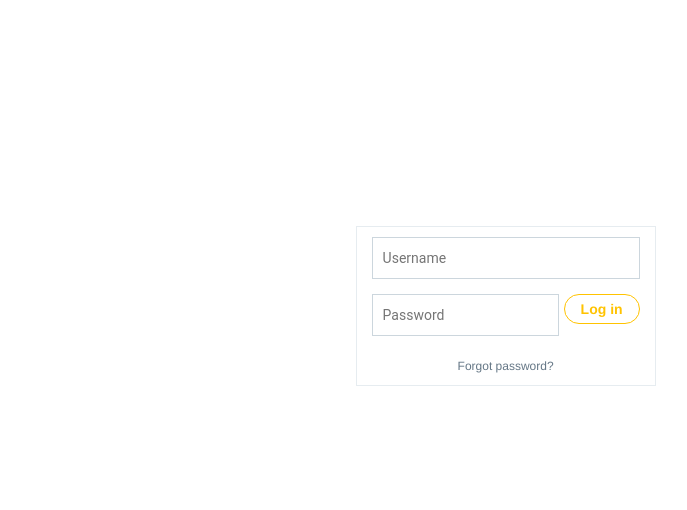
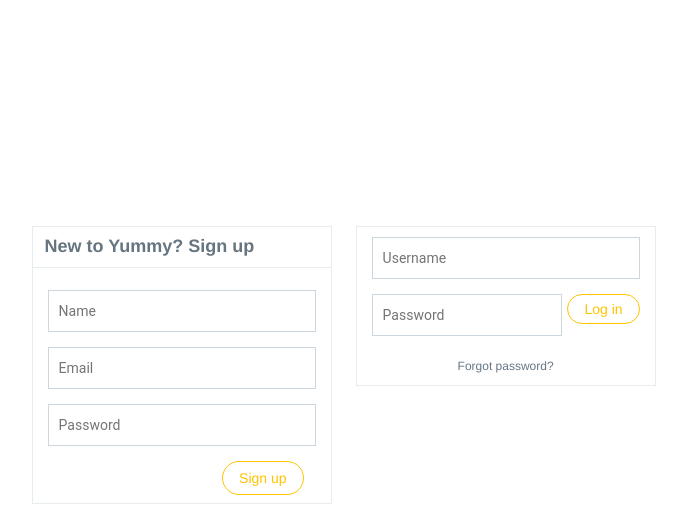
Before and after one commit to Thegaijin/recipes, a Python web app: template app/templates/index.html in a window 1280 px wide. Shown: the part 362-872 px from the top of the page, without its empty margins (348-1035 px from the left). Before the commit the page ends 748 px from the top, so only its background shows below. Run offline with Jinja, Linux system fonts and the light colour scheme; the template is opened without the code that fills it, so the values that code supplies are empty.

Commit message:
adding the sign up form feature

```diff
--- a/app/templates/index.html
+++ b/app/templates/index.html
@@ -32,7 +32,7 @@
                                         <input name="password" placeholder="Password" type="password">
                                     </td>
                                     <td class="login-table-secondary">
-                                        <button type="submit" class="submit button-login buttonm buttonn login-table-btn">
+                                        <button type="submit" class="submit button-sign button-radius button-other login-table-btn">
                                                 Log in
                                             </button>
                                     </td>
@@ -40,11 +40,27 @@
                             </tbody>
                         </table>
                         <div class="forget">
-                            <a class="forgot" href="/account/begin_password_reset" rel="">Forgot password?</a>
+                            <a class="forgot" href="" rel="">Forgot password?</a>
                         </div>
                     </form>
                 </div>
             </div>
+            <div class="signup">
+                <h2>
+                    <strong>New to Yummy?</strong> Sign up</h2>
+                <div class='form'>
+                    <form action="" method="post">
+                        <input name="username" placeholder="Name" type="text">
+                        <input name="email" placeholder="Email" type="text">
+                        <input name="password" placeholder="Password" type="password">
+                        <input value="" name="context" type="hidden">
+                        <button type="submit" class="button-sign button-radius button-top u-floatRight submit">
+                                Sign up
+                            </button>
+                    </form>
+                </div>
+            </div>
+        </div>
         </div>
     </jumbotron>
 
--- a/app/templates/styles/css/style.css
+++ b/app/templates/styles/css/style.css
@@ -94,11 +94,13 @@
 
 /* Sign in and signup divs */
 
-.signin {
+.signin,
+.signup {
     border: 1px solid #e6ecf0;
 }
 
-.signin {
+.signin,
+.signup {
     background: #fff;
 }
 
@@ -108,10 +110,18 @@
     width: 300px;
 }
 
-.signin {
+.signup {
+    float: right;
+    padding-bottom: 8px;
+    width: 300px;
+}
+
+.signin,
+.signup {
     margin: 12px 12px 6px;
 }
 
+.signup h2,
 .signin h2 {
     border-bottom: 1px solid #e6ecf0;
     color: #66757f;
@@ -154,7 +164,8 @@
     width: 100%;
 }
 
-.signin .text-input {
+.signin .text-input,
+.signup .text-input {
     border: 1px solid #ccd6dd;
 }
 
@@ -175,16 +186,26 @@
     width: 98%;
 }
 
-.buttonn {
+.signup .submit {
+    margin-right: 12px;
+}
+
+.card .text-input {
+    height: 20px;
+}
+
+.button-other {
     background-color: #fff;
     border: 1px solid #ffc300;
     color: #ffc300;
+    border-radius: 20px;
 }
 
-.buttonm {
+.button-radius {
     font-size: 14px;
     line-height: 20px;
     padding: 6px 16px;
+    border-radius: 20px;
 }
 
 .button-login,
@@ -199,6 +220,12 @@
     position: relative;
     text-align: center;
     white-space: nowrap;
+}
+
+.button-top {
+    background-color: white;
+    border: 1px solid #ffc300;
+    color: #ffc300;
 }
 
 .u-floatRight {
```
